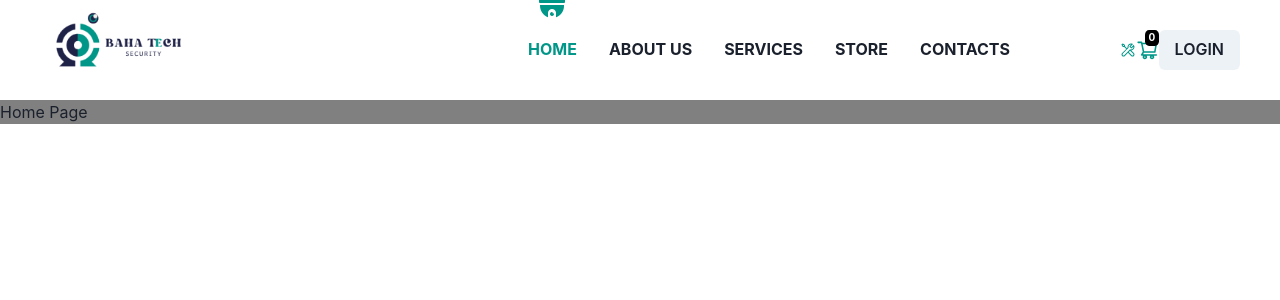
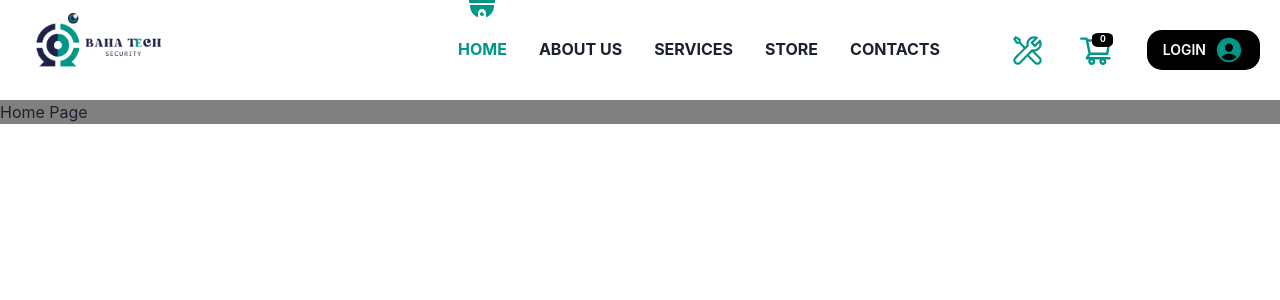
Before and after one commit to zxkeyy/BahaTech-front, a React (Vite) app: page / in a window 1280 px wide. Shown: the top 300 px of the page. Built offline with nearby package versions, Linux system fonts and the light colour scheme.

Commit message:
added tools and login buttons

```diff
--- a/src/components/Navbar/Cart.tsx
+++ b/src/components/Navbar/Cart.tsx
@@ -8,7 +8,7 @@ const Cart = (props: Props) => {
     <Box position={"relative"} {...props}>
       <Box
         style={{
-          fontSize: innerHeight / 80,
+          fontSize: window.innerWidth / 150,
           fontWeight: "bold",
           color: "white",
         }}
--- a/src/components/Navbar/Navbar.tsx
+++ b/src/components/Navbar/Navbar.tsx
@@ -1,26 +1,24 @@
 import { Box, Button, HStack, Image } from "@chakra-ui/react";
-import { LiaToolsSolid } from "react-icons/lia";
 import { Link } from "react-router-dom";
 import NavButton from "./NavButton";
 import Logo from "../../assets/Logo bt snbg 1.png";
 import Cart from "./Cart";
+import Tools from "./Tools";
+import { IoPersonCircle } from "react-icons/io5";
 
 const Navbar = () => {
   return (
     <HStack
+      bgColor={"bg.500"}
       display={"flex"}
       justifyContent={"space-between"}
       alignItems={"center"}
-      paddingX={10}
       height={"100px"}
+      paddingX={5}
     >
       <Box height={"100px"}>
         <Link to="/">
-          <Image
-            height={"100%"}
-            src={Logo}
-            alt="BahaTech"
-          />
+          <Image height={"100%"} src={Logo} alt="BahaTech" />
         </Link>
       </Box>
       <Box
@@ -33,25 +31,21 @@ const Navbar = () => {
         <Link to="/">
           <NavButton aria-selected={location.pathname === "/"}>HOME</NavButton>
         </Link>
-
         <Link to="/about">
           <NavButton aria-selected={location.pathname === "/about"}>
             ABOUT US
           </NavButton>
         </Link>
-
         <Link to="/services">
           <NavButton aria-selected={location.pathname === "/services"}>
             SERVICES
           </NavButton>
         </Link>
-
         <Link to="/store">
           <NavButton aria-selected={location.pathname === "/store"}>
             STORE
           </NavButton>
         </Link>
-
         <Link to="/contacts">
           <NavButton aria-selected={location.pathname === "/contacts"}>
             CONTACTS
@@ -62,14 +56,23 @@ const Navbar = () => {
         display={"flex"}
         justifyContent={"space-between"}
         alignItems={"center"}
-        width={"10%"}
+        width={"15%"}
+        minWidth={"250px"}
+
       >
+        <Tools height={"35px"} width={"35px"} />
+        <Cart height={"35px"} width={"35px"} />
         <Link to="/">
-          <LiaToolsSolid color="#009688" />
-        </Link>
-        <Cart height={"40px"} width={"40px"}/>
-        <Link to="/">
-          <Button>LOGIN</Button>
+          <Button
+            bgColor={"black"}
+            color={"white"}
+            colorScheme="teal"
+            borderRadius={"15px"}
+            fontSize={"sm"}
+            rightIcon={<IoPersonCircle color="#009688" size={30} />}
+          >
+            LOGIN
+          </Button>
         </Link>
       </Box>
     </HStack>
--- /dev/null
+++ b/src/components/Navbar/Tools.tsx
@@ -0,0 +1,14 @@
+import { Box, BoxProps } from '@chakra-ui/react'
+import { LiaToolsSolid } from 'react-icons/lia'
+
+interface Props extends BoxProps {}
+
+const Tools = (props: Props) => {
+  return (
+    <Box {...props}>
+        <LiaToolsSolid size={"full"} color="#009688" />
+    </Box>
+  )
+}
+
+export default Tools
```
